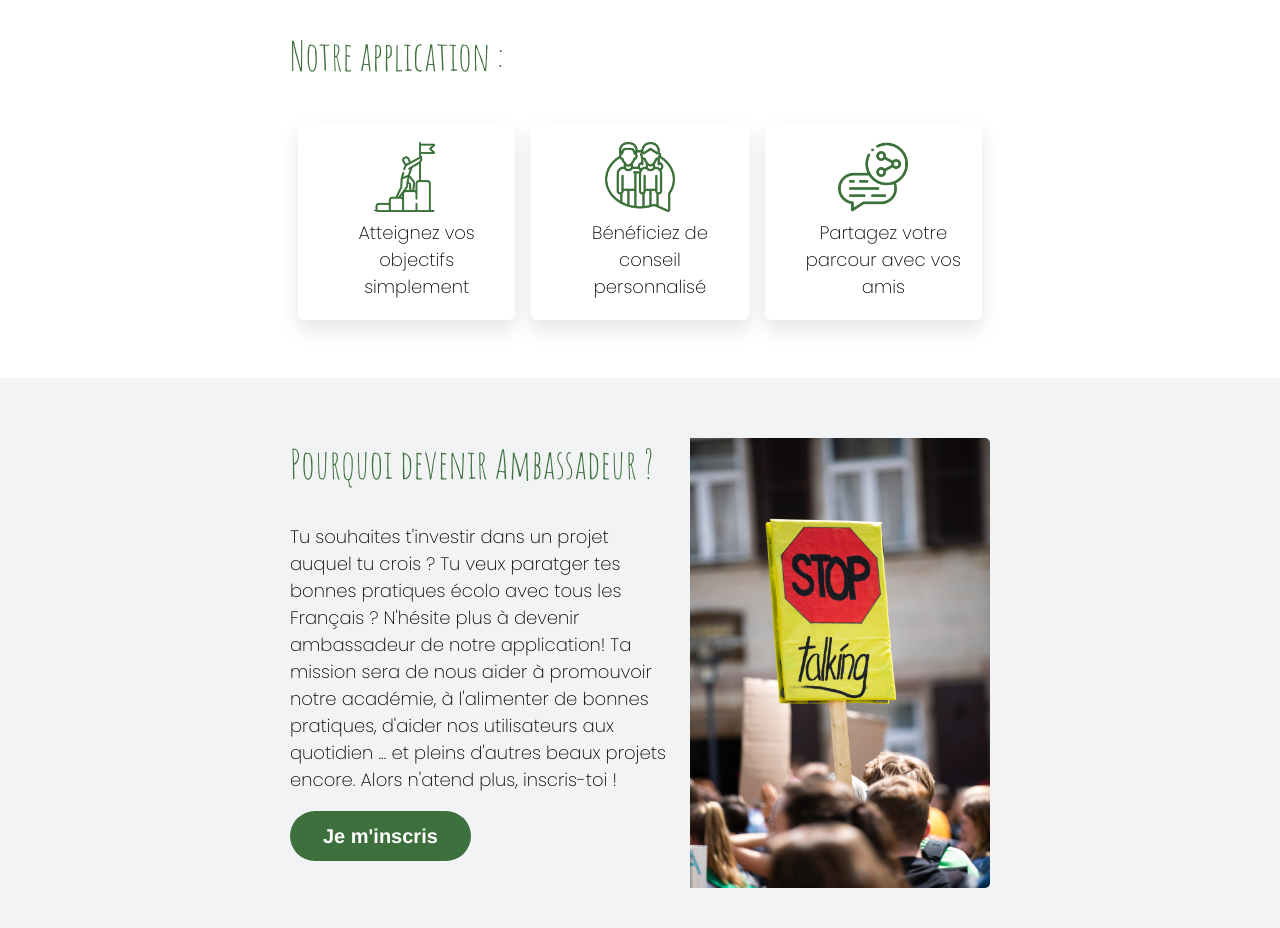
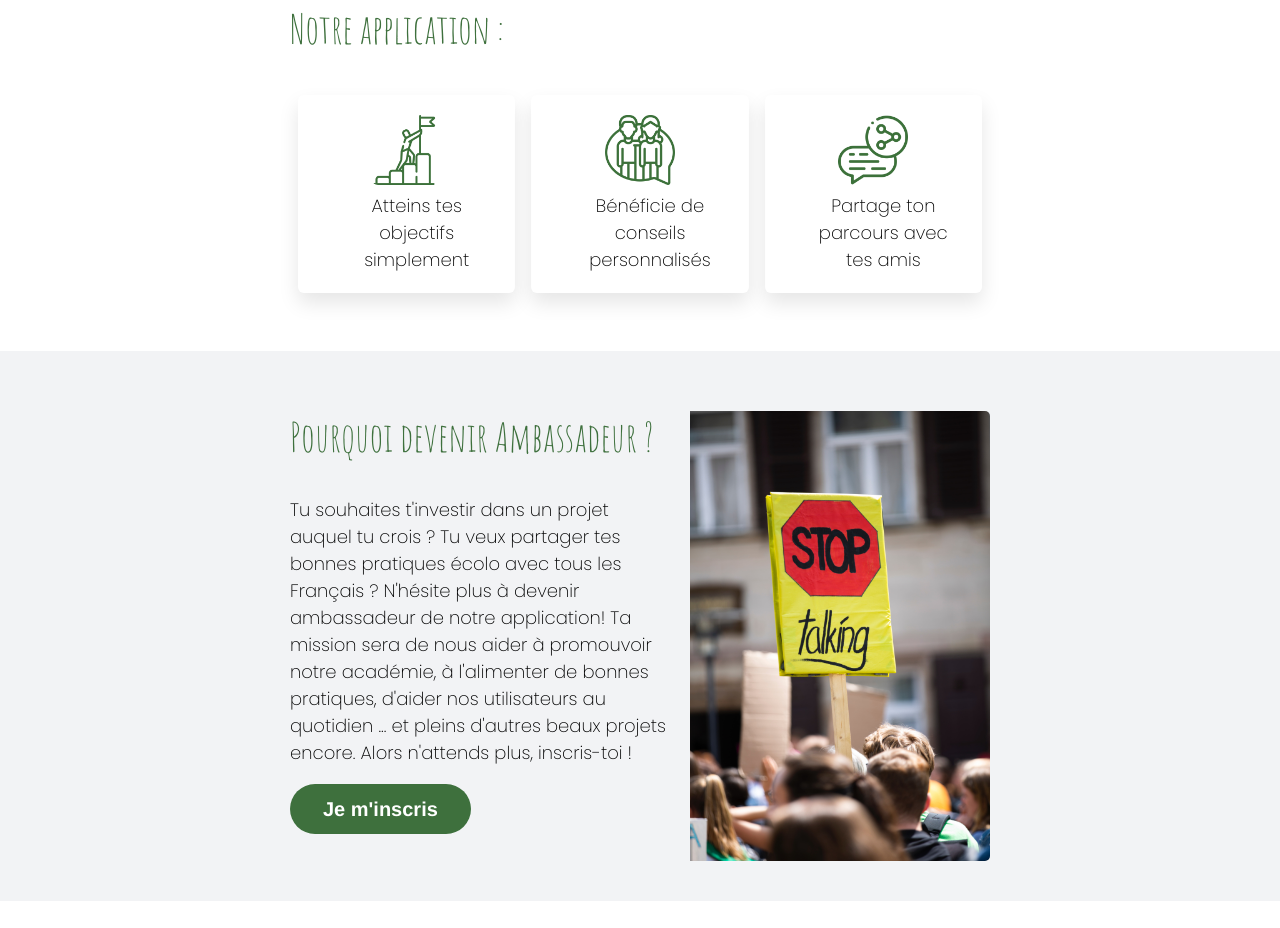
Before and after one commit to carolinemary-coder/landing, a plain HTML site: page index.html in a window 1280 px wide. Shown: the part 1339-2267 px from the top of the page. After the commit the page ends 2240 px from the top, so only its background shows below. Drawn offline with Linux system fonts and the light colour scheme; a script that the page names is missing.

Commit message:
Update index.html

```diff
--- a/index.html
+++ b/index.html
@@ -10,7 +10,7 @@
 	<div class="banner">
 		<div class="container">
 			<h1>Deviens responsable, deviens écolo!</h1>
-			<h2>Entame ta transition vers des pratiques plus responsable pour l'environnement et pour ton futur via notre application.</h2>
+			<h2>Entame ta transition vers des pratiques plus responsables pour l'environnement et pour ton futur via notre application.</h2>
 			<a href="https://www.apple.com/fr/ios/app-store/" target="_blank" class="btn-green">Essayer l'app</a>
 			<a href="#apply-section" id="btn-applysection">Devenir ambassadeur</a>
 		</div>
@@ -28,7 +28,7 @@
 	    <div class="container">
 	    	<h2>Notre projet :</h2>
 	    	<p>
-	    		Aujourd'hui nombre d'entre nous prennent conscience des enjeux environnementaux que nous rencontrons. Mais beaucoup ont du mal à passer à l'action, par habitude, par facilité, pas manque de solution et de temps... c'est pourquoi nous avons décidé de déveloper une académie par l'intermédiaire d'une application qui tous les jours vous donnera des défis environementaux à réaliser.  Ces défis seront adapté à chacun, à votre style de vie actuel et à votre degrés d'envie de changement. Ces défis vous permettrons de vous accompagner lors de votre transition vers des pratiques plus responsables de l'environement.
+	    		Aujourd'hui nombre d'entre nous prennent conscience des enjeux environnementaux que nous rencontrons. Mais beaucoup ont du mal à passer à l'action, par habitude, par facilité, pas manque de solution et de temps... c'est pourquoi nous avons décidé de développer une académie par l'intermédiaire d'une application qui tous les jours te donnera des défis environementaux à réaliser.  Ces défis seront adaptés à chacun, à ton style de vie actuel et à ton degré d'envie de changement. Ces défis te permettront de t'accompagner lors de ta transition vers des pratiques plus responsables.
 	    	</p>
 	    </div>
 	</div>
@@ -40,17 +40,17 @@
 		<div class="cards">
 			<div class="card">
 				<img src="images/goal.png" alt="but écologique">
-				<h3>Atteignez vos objectifs simplement</h3>
+				<h3>Atteins tes objectifs simplement</h3>
 			</div>
 
 			<div class="card">
 			    <img src="images/advice.png" alt="conseil écologique">
-			    <h3>Bénéficiez de conseil personnalisé</h3>
+			    <h3>Bénéficie de conseils personnalisés</h3>
 		    </div>
 
 		    <div class="card">
 			    <img src="images/share.png" alt="partage écologique">
-			    <h3>Partagez votre parcour avec vos amis</h3>
+			    <h3>Partage ton parcours avec tes amis</h3>
 		    </div>
 
 		</div>
@@ -63,9 +63,9 @@
 	    	<img src="images/action.jpg" alt="agir pour l'écologie">
 	    	<h2>Pourquoi devenir Ambassadeur ?</h2>
 	    	<p>
-	    		Tu souhaites t'investir dans un projet auquel tu crois ? Tu veux paratger tes bonnes pratiques écolo avec tous les Français ? N'hésite plus à devenir ambassadeur de notre application!
-	    		Ta mission sera de nous aider à promouvoir notre académie, à l'alimenter de bonnes pratiques, d'aider nos utilisateurs aux quotidien ... et pleins d'autres beaux projets encore.
-	    		Alors n'atend plus, inscris-toi !
+	    		Tu souhaites t'investir dans un projet auquel tu crois ? Tu veux partager tes bonnes pratiques écolo avec tous les Français ? N'hésite plus à devenir ambassadeur de notre application!
+	    		Ta mission sera de nous aider à promouvoir notre académie, à l'alimenter de bonnes pratiques, d'aider nos utilisateurs au quotidien ... et pleins d'autres beaux projets encore.
+	    		Alors n'attends plus, inscris-toi !
 	    	</p>
 	    	<a class="typeform-share button" href="https://form.typeform.com/to/xVfmp0va?typeform-medium=embed-snippet" data-mode="popup" style="display:inline-block;text-decoration:none;background-color:#3E703D;color:white;cursor:pointer;font-family:Helvetica,Arial,sans-serif;font-size:20px;line-height:50px;text-align:center;margin:0;height:50px;padding:0px 33px;border-radius:25px;max-width:100%;white-space:nowrap;overflow:hidden;text-overflow:ellipsis;font-weight:bold;-webkit-font-smoothing:antialiased;-moz-osx-font-smoothing:grayscale;" data-size="100" target="_blank">Je m'inscris </a> <script> (function() { var qs,js,q,s,d=document, gi=d.getElementById, ce=d.createElement, gt=d.getElementsByTagName, id="typef_orm_share", b="https://embed.typeform.com/"; if(!gi.call(d,id)){ js=ce.call(d,"script"); js.id=id; js.src=b+"embed.js"; q=gt.call(d,"script")[0]; q.parentNode.insertBefore(js,q) } })() </script>
 	    </div>
```
